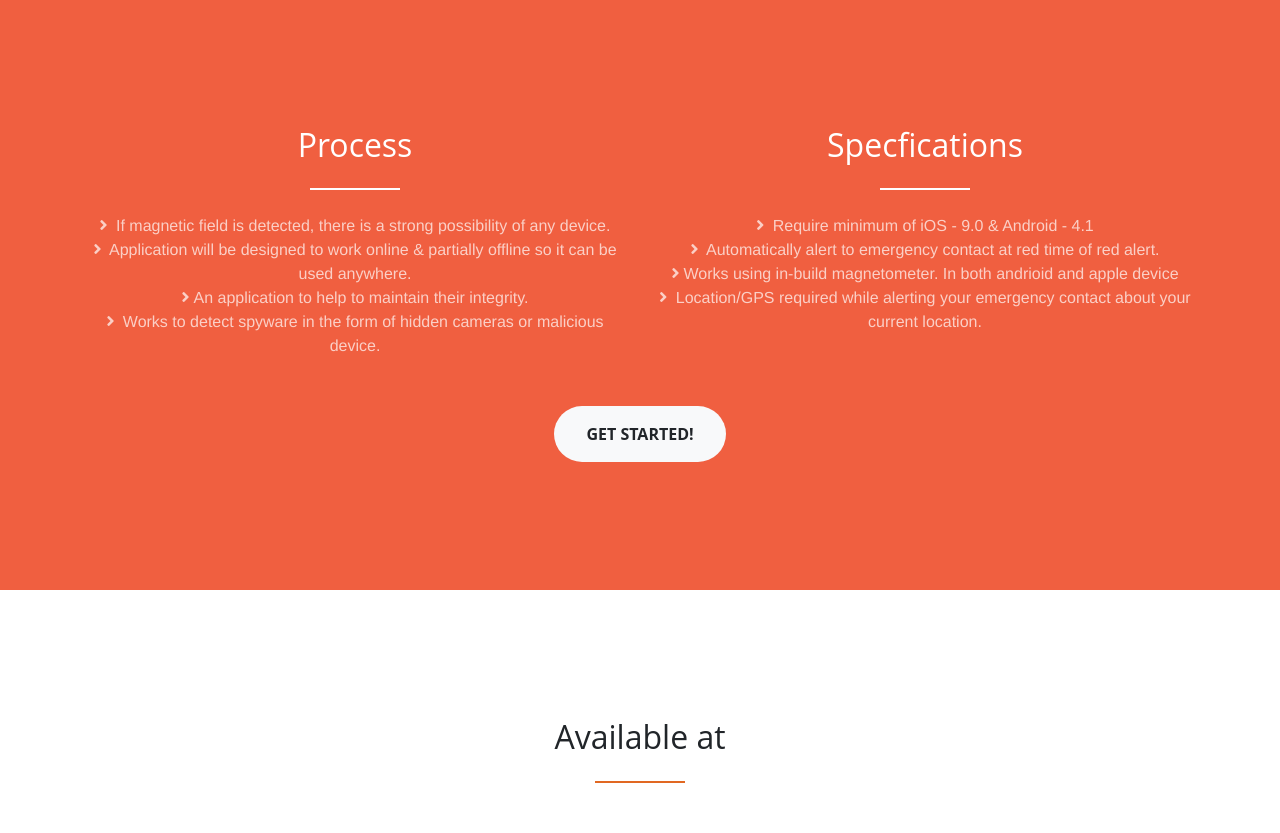
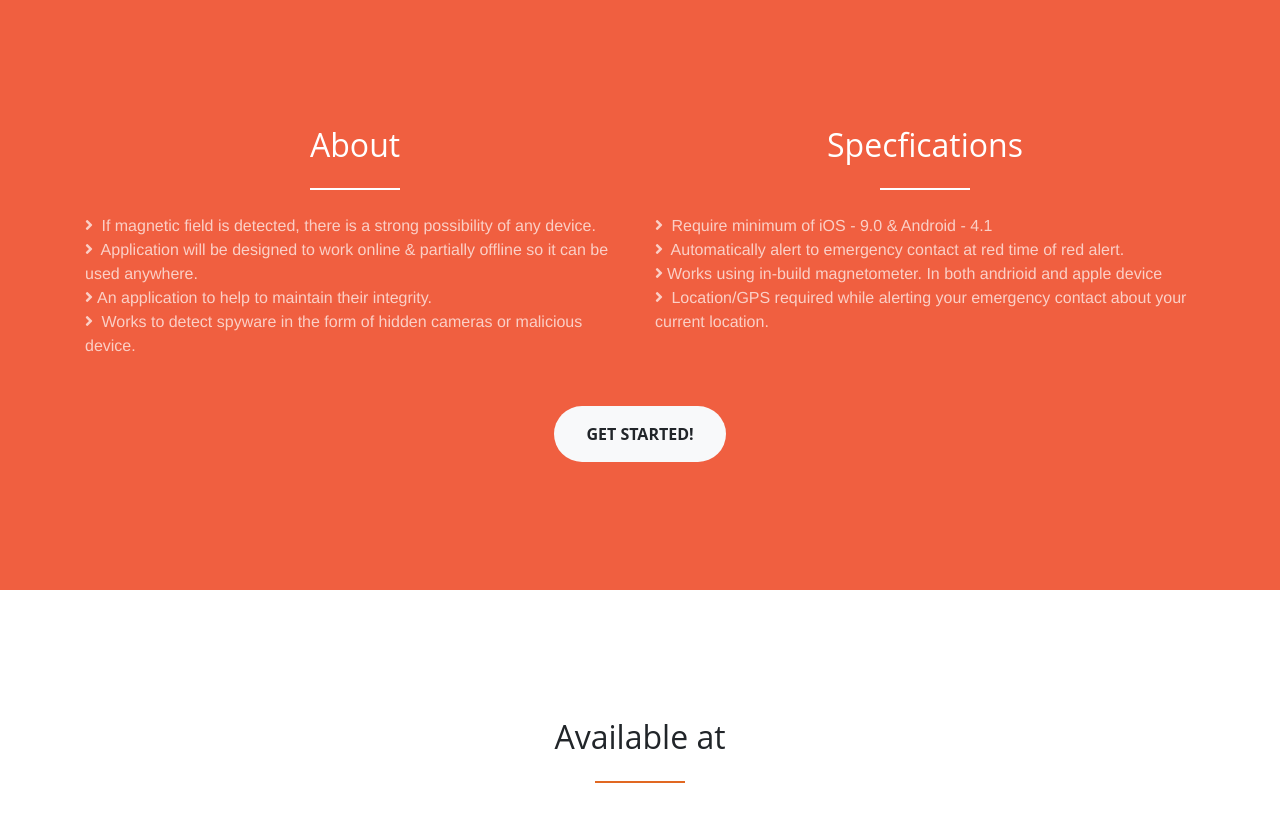
Before and after one commit to mragansh/integrity, a plain HTML site: page index.html in a window 1280 px wide. Shown: the part 802-1635 px from the top of the page. Drawn offline with nearby package versions, Linux system fonts and the light colour scheme.

Commit message:
Changes for left align, for about

```diff
--- a/css/creative.css
+++ b/css/creative.css
@@ -355,3 +355,7 @@ header.masthead p {
 .navbar-brand{
   font-size: 1.5rem;
 }
+
+.col-lg-6.mx-auto.text-center p {
+  text-align: left;
+}
--- a/index.html
+++ b/index.html
@@ -78,7 +78,7 @@
     <div class=container>
       <div class=row>
         <div class="col-lg-6 mx-auto text-center">
-          <h2 class="section-heading text-white">Process</h2>
+          <h2 class="section-heading text-white">About</h2>
           <hr class="light my-4">
           <p class="text-faded mb-0">
             <i class="fa-1x fas fa-angle-right">&nbsp;</i>
```
